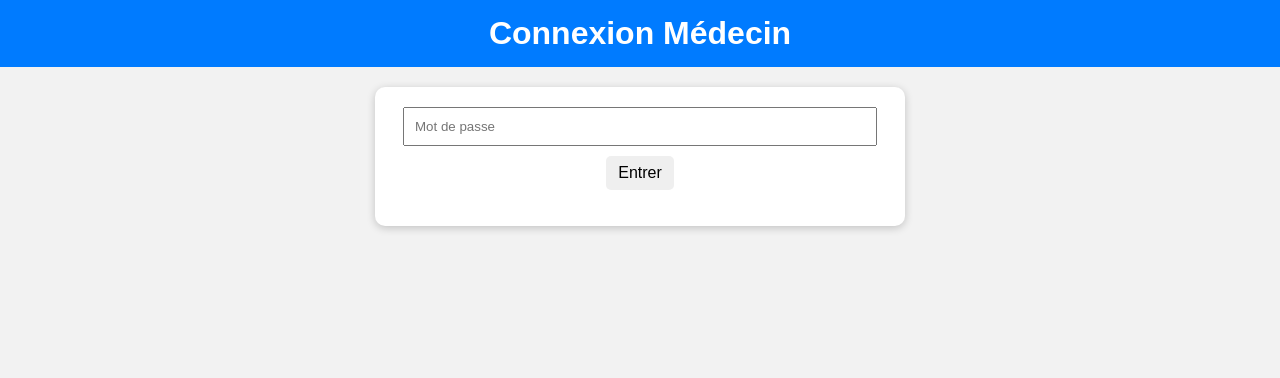
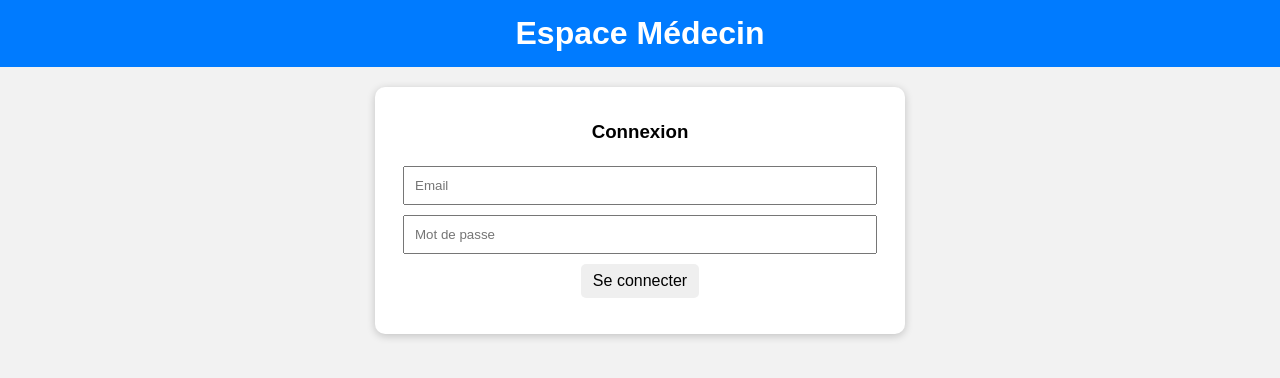
Before and after one commit to Cabinet-Mohammedi/Clinique, a plain HTML site: page login.html in a window 1280 px wide. Drawn offline with Linux system fonts and the light colour scheme.

Commit message:
login.html

```diff
--- a/login.html
+++ b/login.html
@@ -3,19 +3,25 @@
 <head>
 <meta charset="UTF-8">
 <meta name="viewport" content="width=device-width, initial-scale=1.0">
-<title>Login Médecin</title>
+<title>Connexion Médecin</title>
 <link rel="stylesheet" href="style.css">
 <script src="https://www.gstatic.com/firebasejs/10.12.3/firebase-app-compat.js"></script>
-<script src="https://www.gstatic.com/firebasejs/10.12.3/firebase-database-compat.js"></script>
+<script src="https://www.gstatic.com/firebasejs/10.12.3/firebase-auth-compat.js"></script>
 <script src="firebase.js"></script>
+<script src="auth.js"></script>
 </head>
 <body>
-<header><h1>Connexion Médecin</h1></header>
-<div class="card">
-  <input type="password" id="mdpMedecin" placeholder="Mot de passe">
-  <button id="btnLogin">Entrer</button>
-  <p id="loginError" style="color:#c00"></p>
-</div>
-<script src="auth.js"></script>
+<header>
+  <h1>Espace Médecin</h1>
+</header>
+<main>
+  <div class="card">
+    <h3>Connexion</h3>
+    <input type="email" id="email" placeholder="Email">
+    <input type="password" id="password" placeholder="Mot de passe">
+    <button id="btnLogin">Se connecter</button>
+    <p id="loginError" style="color:#c00;"></p>
+  </div>
+</main>
 </body>
 </html>
```
